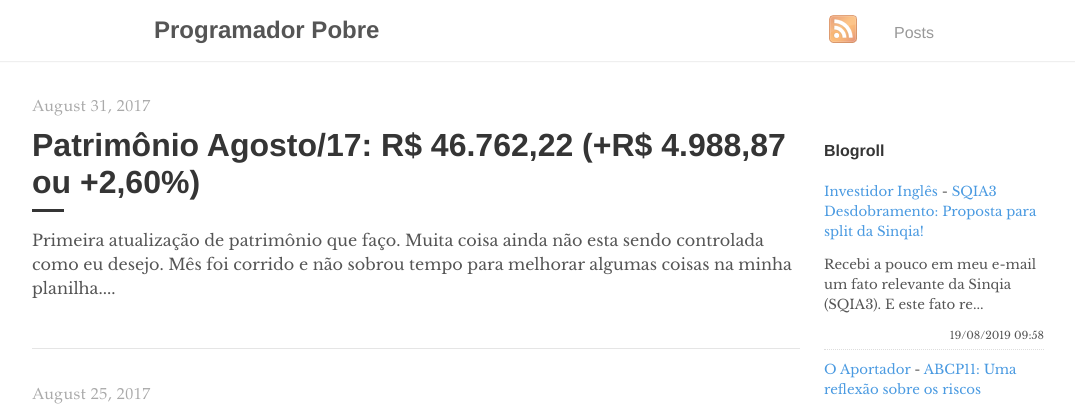
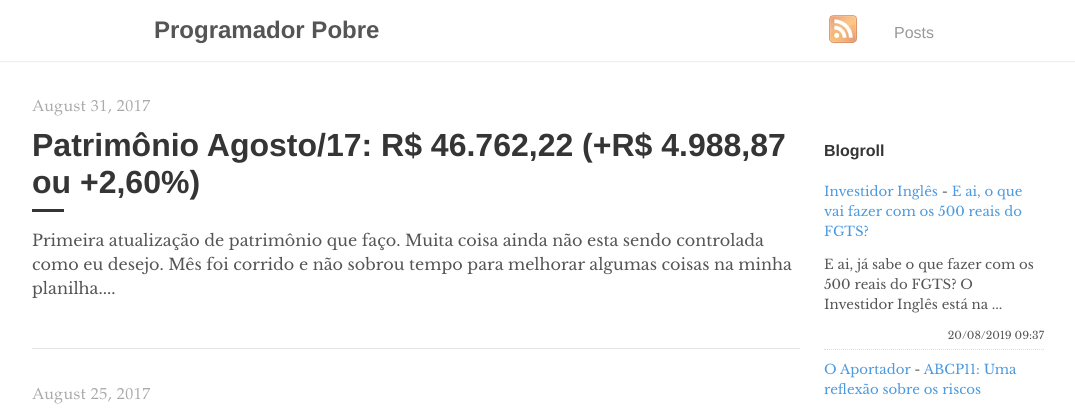
Before and after one commit to programadorpobre/programadorpobre.github.io, a Jekyll site: the page built from index.html, in a window 1280 px wide. Shown: the top 414 px of the page, without its empty margins (96-1171 px from the left). Built offline with Jekyll 4.4.1, drawn with Linux system fonts in a browser that asks for light colours; the list of posts is cut into pages by our own code; comment, search, counter and statistics services are not loaded.

Commit message:
[ci skip] travis #745

```diff
--- a/_includes/feed-entries.html
+++ b/_includes/feed-entries.html
@@ -1,7 +1,7 @@
 <div class="feed-entry">
-    <a class="feed-entry-site-name" href="https://www.investidoringles.com/">Investidor Inglês</a> - <a class="feed-entry-title" href="https://www.investidoringles.com/2019/08/sqia3-desdobramento-split-sinqia.html">SQIA3 Desdobramento: Proposta para split da Sinqia!</a>
-    <p class="feed-entry-summary">Recebi a pouco em meu e-mail um fato relevante da Sinqia (SQIA3). E este fato re...</p>
-    <time datetime="2019-08-19T09:58:00.002-03:00">19/08/2019 09:58</time>
+    <a class="feed-entry-site-name" href="https://www.investidoringles.com/">Investidor Inglês</a> - <a class="feed-entry-title" href="https://www.investidoringles.com/2019/08/o-que-fazer-500-reais-fgts.html">E ai, o que vai fazer com os 500 reais do FGTS?</a>
+    <p class="feed-entry-summary">E ai, já sabe o que fazer com os 500 reais do FGTS? O Investidor Inglês está na ...</p>
+    <time datetime="2019-08-20T09:37:00.000-03:00">20/08/2019 09:37</time>
 </div>
 <div class="feed-entry">
     <a class="feed-entry-site-name" href="https://oaportadorfinanceiro.blogspot.com/">O Aportador</a> - <a class="feed-entry-title" href="https://oaportadorfinanceiro.blogspot.com/2019/08/abcp11-uma-reflexao-sobre-os-riscos.html">ABCP11: Uma reflexão sobre os riscos</a>
```
